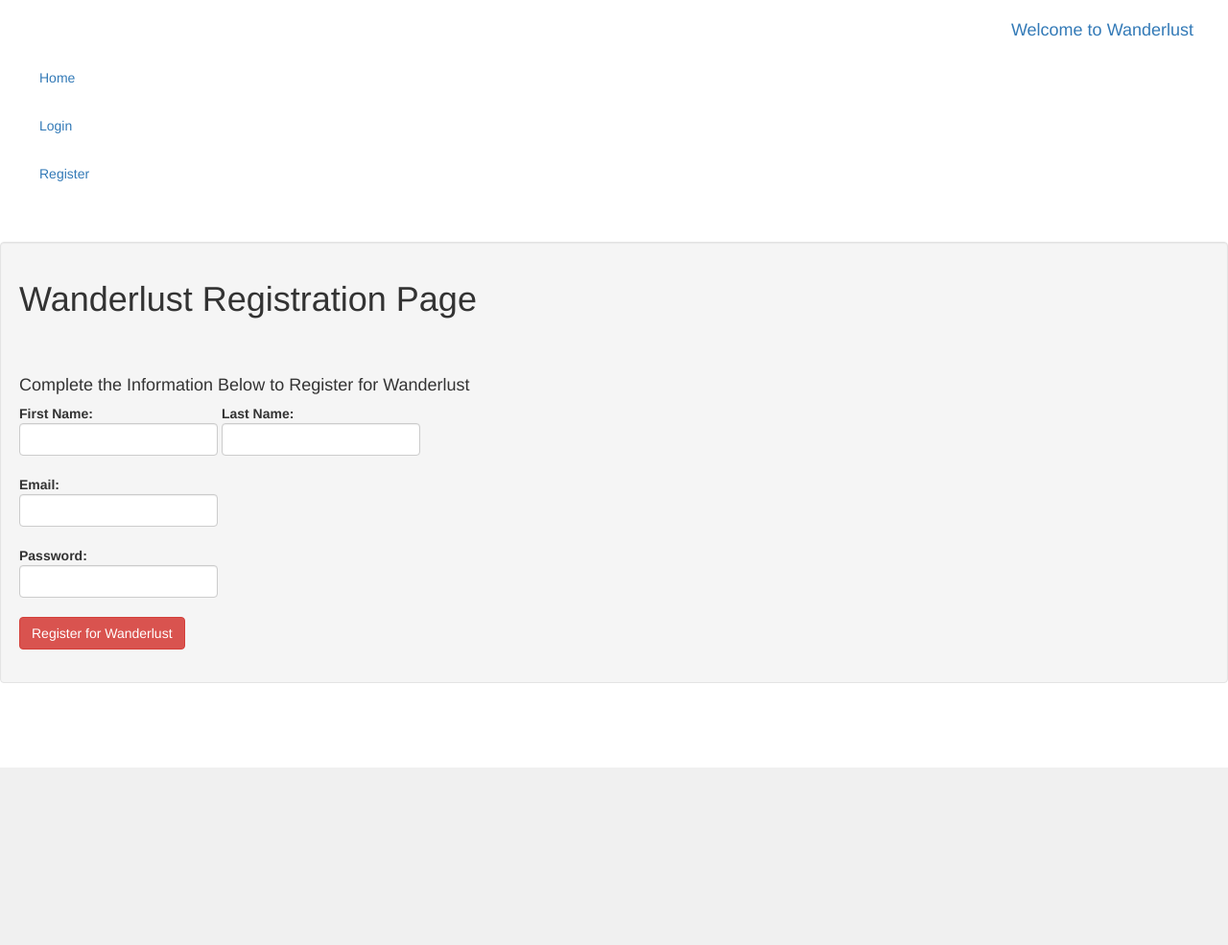
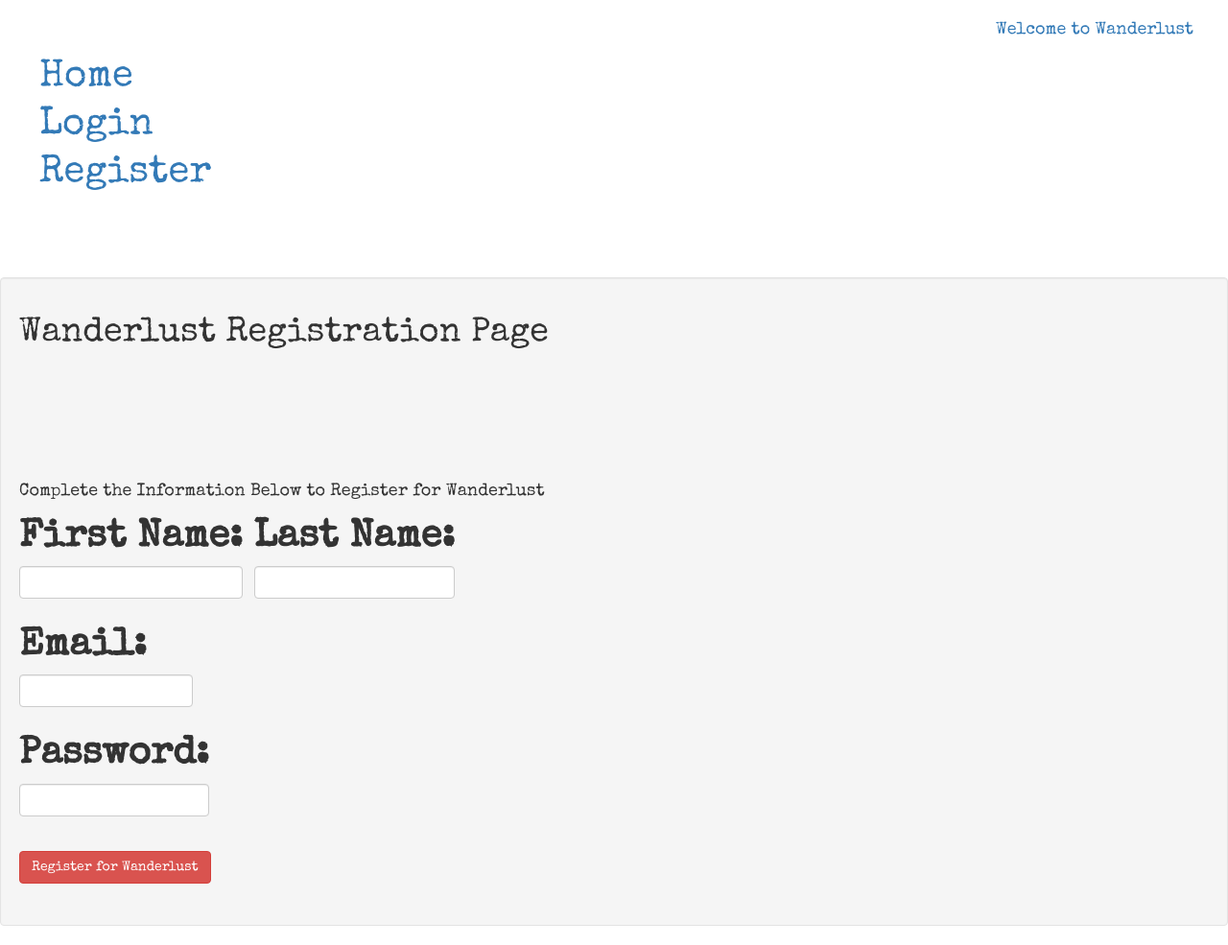
Before and after one commit to ashleyjelks/Wanderlust-Project-Hackbright-2015, a Flask app: page /register in a window 1280 px wide. Shown: the whole page at 96% size. Before the commit the page ends 800 px from the top, so only its background shows below. Run offline with Flask 2, Linux system fonts and the light colour scheme; some libraries are stand-ins or nearby versions.

Commit message:
homepage designed

```diff
--- a/templates/base.html
+++ b/templates/base.html
@@ -9,6 +9,13 @@
  <link rel="stylesheet"
           href="http://maxcdn.bootstrapcdn.com/bootstrap/3.3.4/css/bootstrap.css"/>
 <style type="text/css" src="static/index.css"></style>
+<link rel="stylesheet" type="text/css" href="https://fonts.googleapis.com/css?family=Special+Elite">
+    <style>
+      body {
+        font-family: 'Special Elite', serif;
+        font-size: 40px;
+      }
+    </style>
           {% block head %}
           {% endblock %}
 </head>
```
Also changed, not shown: templates/index.html (+13 -68 lines).
